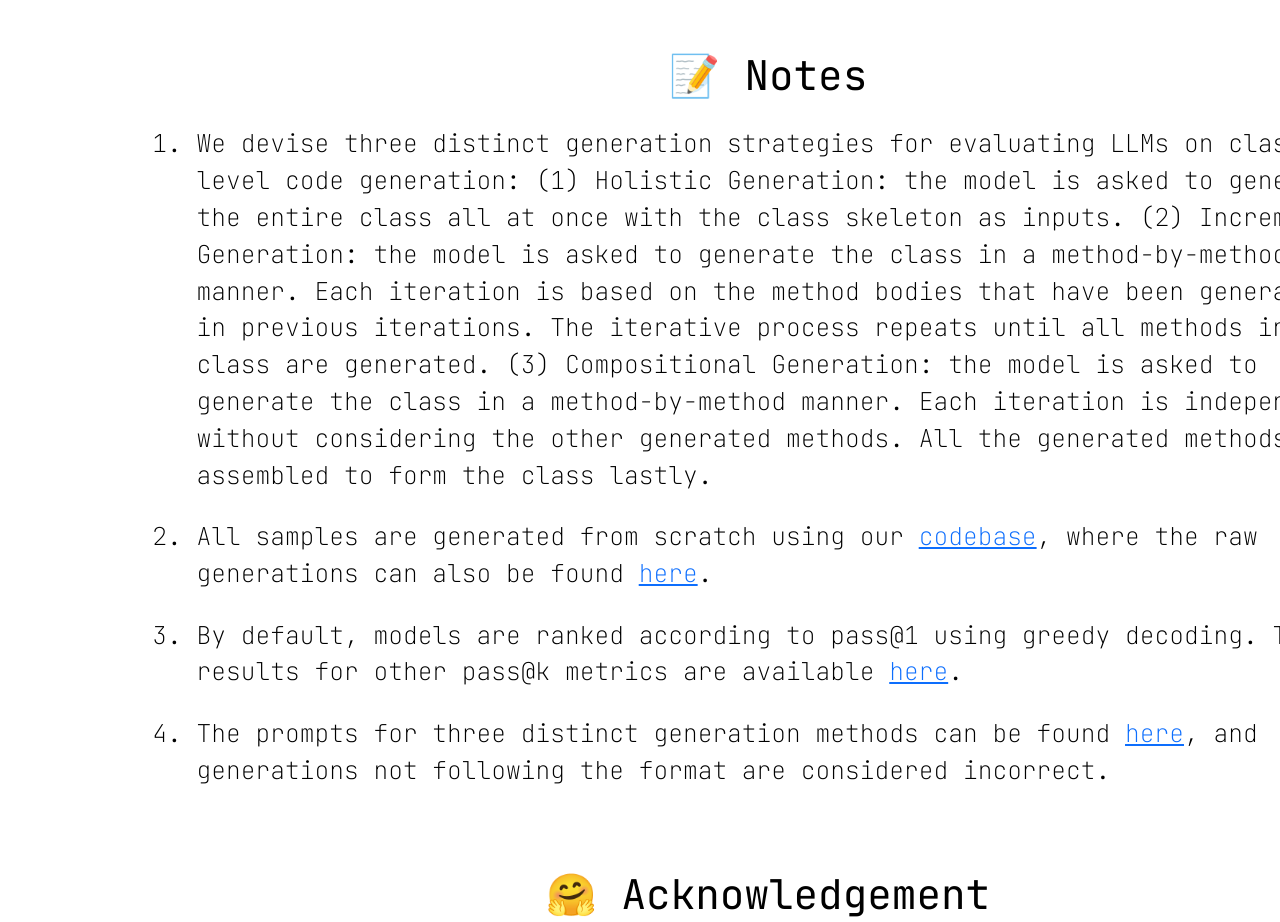
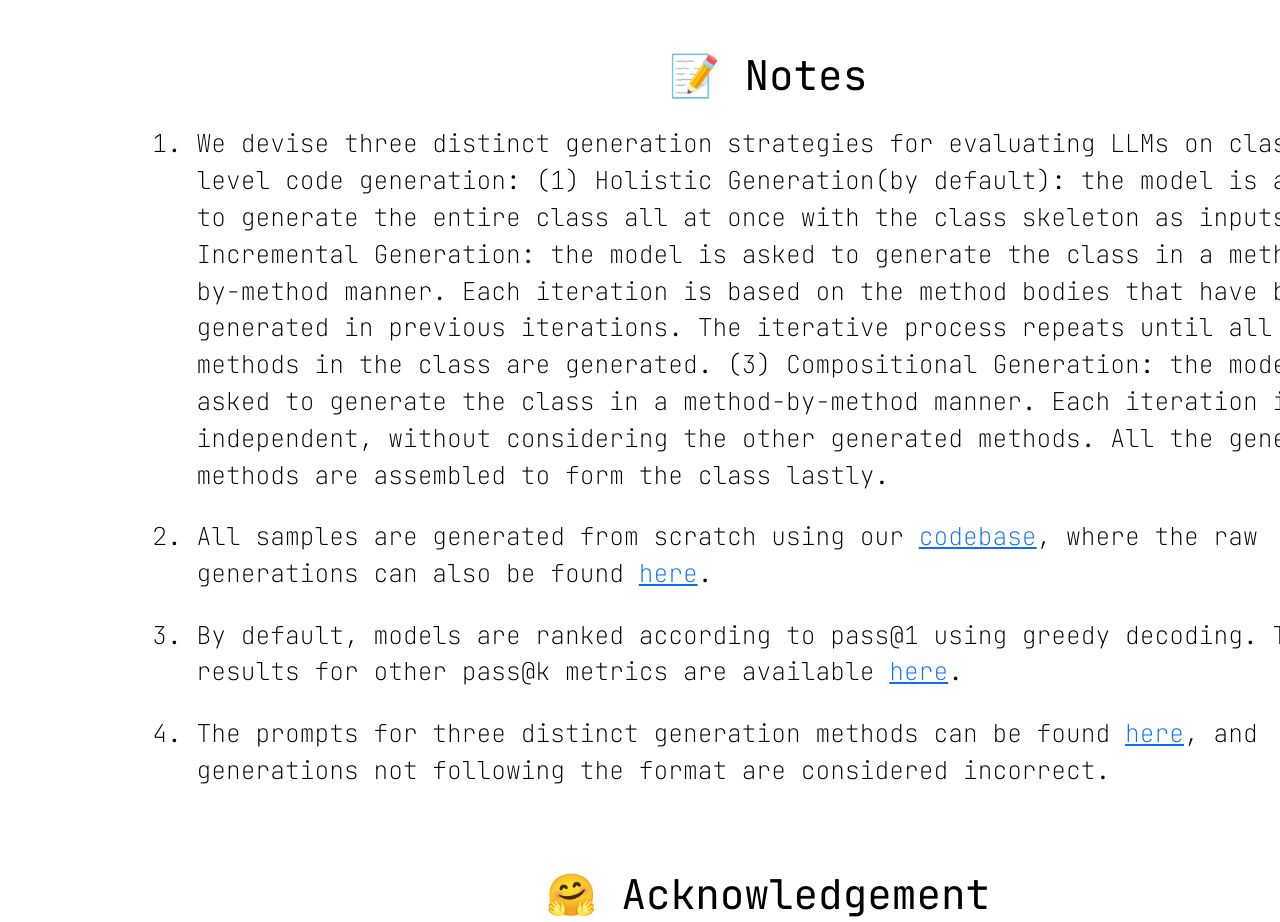
Before and after one commit to FudanSELab-ClassEval/fudanselab-classeval.github.io, a plain HTML site: page leaderboard.html in a window 1280 px wide. Shown: the part 1540-2462 px from the top of the page. Drawn offline with nearby package versions, Linux system fonts and the light colour scheme.

Commit message:
Add ‘default’ hint

```diff
--- a/leaderboard.html
+++ b/leaderboard.html
@@ -56,7 +56,7 @@
       <h3>📝 Notes</h3>
       <p class="inline-block mt-3">
         <ol>
-          <li>We devise three distinct generation strategies for evaluating LLMs on class-level code generation: (1) Holistic Generation: the model is asked to generate the entire class all at once with the class skeleton as inputs. (2) Incremental Generation: the model is asked to generate the class in a method-by-method manner. Each iteration is based on the method bodies that have been generated in previous iterations. The iterative process repeats until all methods in the class are generated. (3) Compositional Generation: the model is asked to generate the class in a method-by-method manner. Each iteration is independent, without considering the other generated methods. All the generated methods are assembled to form the class lastly.</li>
+          <li>We devise three distinct generation strategies for evaluating LLMs on class-level code generation: (1) Holistic Generation(by default): the model is asked to generate the entire class all at once with the class skeleton as inputs. (2) Incremental Generation: the model is asked to generate the class in a method-by-method manner. Each iteration is based on the method bodies that have been generated in previous iterations. The iterative process repeats until all methods in the class are generated. (3) Compositional Generation: the model is asked to generate the class in a method-by-method manner. Each iteration is independent, without considering the other generated methods. All the generated methods are assembled to form the class lastly.</li>
           <li>All samples are generated from scratch using our <a href="https://github.com/FudanSELab/ClassEval">codebase</a>, where the raw generations can also be found <a href="https://github.com/FudanSELab/ClassEval/tree/master/output/model_output">here</a>.</li>
           <li>By default, models are ranked according to pass@1 using greedy decoding. The results for other pass@k metrics are available <a href="https://github.com/FudanSELab/ClassEval/blob/master/output/result/pass_at_k_result.json">here</a>.</li>
           <li>The prompts for three distinct generation methods can be found <a href="https://github.com/FudanSELab/ClassEval/tree/master/generation">here</a>, and generations not following the format are considered incorrect.</li>
```
